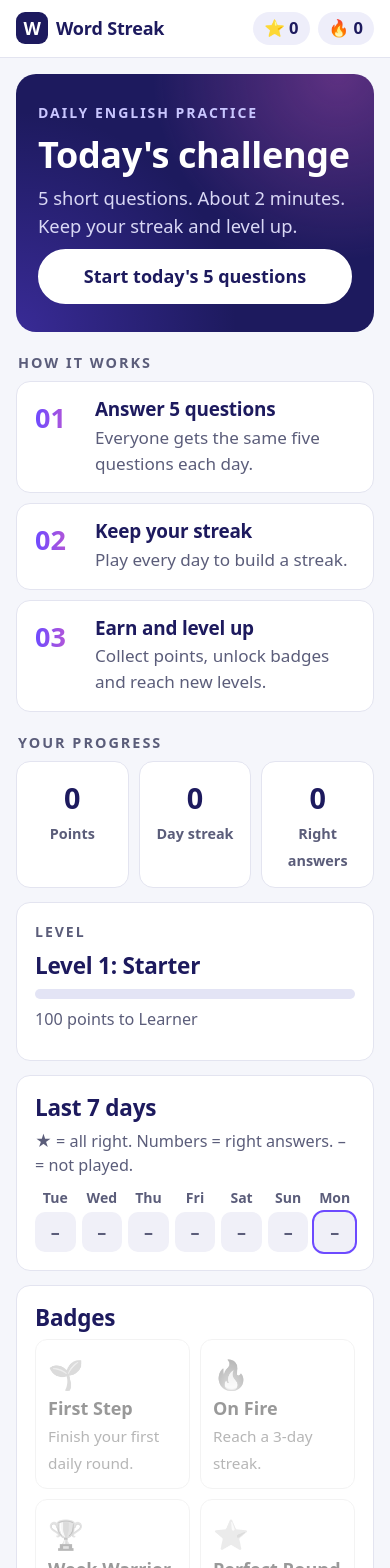
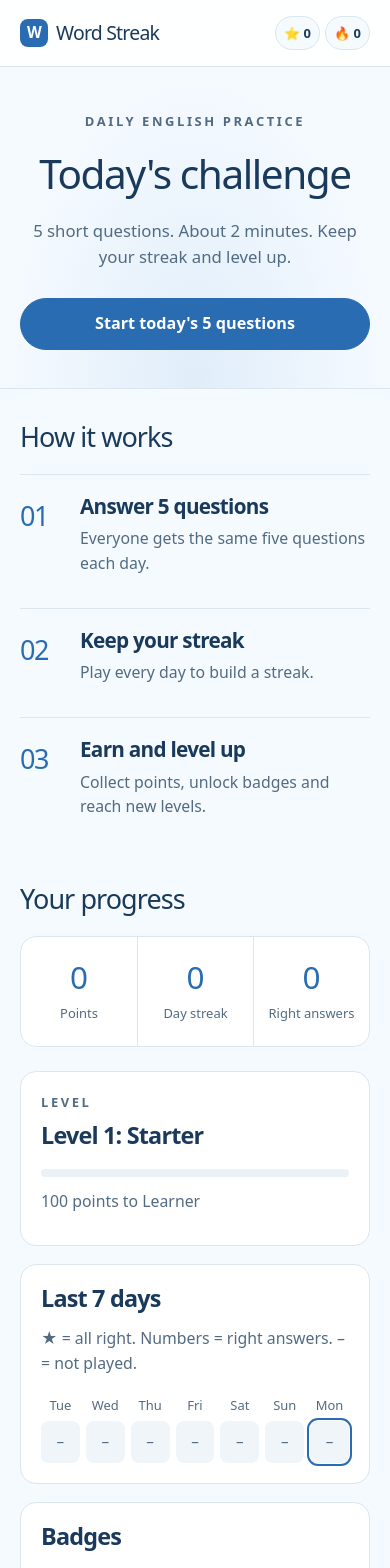
Before and after one commit to Vishnu-comp/Shrey, a React (Vite) app: page / in a window 390 px wide. Shown: the top 1568 px of the page. Built offline with nearby package versions, Linux system fonts and the light colour scheme.

Commit message:
Restyle Word Streak with Kenpath blue visual system
Blue/slate palette, open hero typography, numbered steps, responsive progress cards and accessible quiz controls.

```diff
--- a/src/styles.css
+++ b/src/styles.css
@@ -1,156 +1,143 @@
-/* Visual style inspired by the Kenpath booth: deep navy band, clean white panels, numbered sections.
-   Mobile first. No external fonts or images, so the first load stays small. */
+/* Kenpath-inspired: blue/slate palette, open typography, pill actions and numbered sections.
+   System fonts and CSS-only decoration keep this light on mobile data. */
 :root {
-  --navy: #1d1a5e;
-  --navy-2: #2b2680;
-  --violet: #6d4aff;
-  --pink: #d65bc4;
-  --bg: #f5f6fb;
-  --card: #ffffff;
-  --ink: #14133b;
-  --muted: #5b5d7a;
-  --line: #e3e4f0;
+  --navy: #1a3a5c;
+  --blue: #2a6cb2;
+  --bg: #f5faff;
+  --card: #fff;
+  --ink: #1a3a5c;
+  --muted: #526b82;
+  --line: #dbe6ef;
   --good: #166534;
-  --good-bg: #dcfce7;
+  --good-bg: #e6f6eb;
   --bad: #991b1b;
-  --bad-bg: #fee2e2;
-  --accent-grad: linear-gradient(90deg, var(--violet), var(--pink));
-  --radius: 14px;
+  --bad-bg: #fff0ef;
   --tap: 52px;
-  font-size: 18px;
-  font-family: system-ui, -apple-system, "Segoe UI", Roboto, "Noto Sans", "Helvetica Neue", Arial, sans-serif;
+  font: 18px/1.55 system-ui, -apple-system, "Segoe UI", Roboto, sans-serif;
   color-scheme: light;
 }
 * { box-sizing: border-box; }
-html, body { margin: 0; background: var(--bg); color: var(--ink); line-height: 1.5; }
-body { min-height: 100vh; display: flex; flex-direction: column; -webkit-text-size-adjust: 100%; }
-.wrap { width: 100%; max-width: 620px; margin: 0 auto; padding: 0 16px 8px; flex: 1; outline: none; }
-h1, h2, h3 { line-height: 1.2; margin: 0 0 8px; letter-spacing: -0.01em; }
-h1 { font-size: 2rem; font-weight: 800; }
-h2 { font-size: 1.25rem; font-weight: 700; color: var(--navy); }
-p { margin: 0 0 10px; }
-.muted { color: var(--muted); }
-.small { font-size: 0.9rem; }
-.eyebrow {
-  text-transform: uppercase; letter-spacing: 0.14em; font-size: 0.78rem; font-weight: 700; margin: 0 0 10px;
-  color: var(--muted);
-}
-.hero-band .eyebrow { color: #c9c6ff; }
-
-/* Top bar: white, navy wordmark, like the booth header */
-.topbar {
-  position: sticky; top: 0; z-index: 2;
-  display: flex; justify-content: space-between; align-items: center; gap: 8px;
-  padding: 12px 16px; background: rgba(255,255,255,.96); border-bottom: 1px solid var(--line);
-  backdrop-filter: blur(6px);
-}
-.brand { font-weight: 800; color: var(--navy); display: flex; align-items: center; gap: 8px; letter-spacing: -0.01em; }
-.brand-mark {
-  width: 32px; height: 32px; border-radius: 9px; background: var(--navy); color: #fff;
-  display: inline-grid; place-items: center; font-weight: 800;
-}
-.topbar-stats { display: flex; gap: 8px; font-weight: 700; font-size: 0.92rem; }
-.pill { background: #eeeefa; color: var(--navy); border-radius: 999px; padding: 4px 11px; white-space: nowrap; }
-
-/* Navy hero band, like the booth's dark banner */
-.hero-band {
-  background: var(--navy);
-  background-image: radial-gradient(circle at 90% 0%, rgba(214,91,196,.35), transparent 45%),
-                    radial-gradient(circle at 0% 100%, rgba(109,74,255,.35), transparent 50%);
-  color: #fff;
-  border-radius: 20px; padding: 28px 22px; margin: 16px 0 16px;
-}
-.hero-band h1 { color: #fff; }
-.hero-band .lede { color: #d9d8f5; font-size: 1.02rem; }
-.hero-band .small { color: #c9c6ff; }
-
-.card { background: var(--card); border: 1px solid var(--line); border-radius: var(--radius); padding: 18px; margin-bottom: 14px; }
-.section-title { font-size: 0.8rem; text-transform: uppercase; letter-spacing: 0.14em; color: var(--muted); margin: 22px 2px 10px; font-weight: 700; }
-
-.grid-3 { display: grid; grid-template-columns: repeat(3, 1fr); gap: 10px; margin-bottom: 14px; }
-.stat { background: var(--card); border: 1px solid var(--line); border-radius: var(--radius); padding: 14px 8px; text-align: center; }
-.stat strong { display: block; font-size: 1.6rem; color: var(--navy); font-weight: 800; }
-.stat span { font-size: 0.8rem; color: var(--muted); font-weight: 600; }
-
-/* Numbered steps, like the "We Build / We Train / We Run" columns */
-.step-grid { display: grid; gap: 10px; }
-.step { background: var(--card); border: 1px solid var(--line); border-radius: var(--radius); padding: 16px 18px; display: grid; grid-template-columns: 48px 1fr; gap: 12px; align-items: start; }
-.step .num { font-size: 1.5rem; font-weight: 800; background: var(--accent-grad); -webkit-background-clip: text; background-clip: text; color: transparent; }
-.step h3 { font-size: 1.05rem; color: var(--navy); margin-bottom: 4px; }
-.step p { color: var(--muted); font-size: 0.95rem; margin: 0; }
-
-.btn {
-  display: inline-flex; align-items: center; justify-content: center; gap: 8px;
-  min-height: var(--tap); width: 100%; padding: 12px 20px; border-radius: 999px;
-  border: 2px solid var(--navy); background: var(--navy); color: #fff;
-  font: inherit; font-weight: 700; cursor: pointer; text-decoration: none;
-}
-.btn:hover { background: var(--navy-2); }
-.btn.light { background: #fff; color: var(--navy); border-color: #fff; }
-.btn.light:hover { background: #ecebff; }
-.btn.secondary { background: var(--card); color: var(--navy); }
-.btn.ghost { background: transparent; border-color: var(--line); color: var(--muted); }
-.btn:focus-visible, .option:focus-visible, .link:focus-visible { outline: 3px solid var(--pink); outline-offset: 2px; }
+html { scroll-behavior: smooth; scroll-padding-top: 100px; }
+body { margin: 0; background: var(--bg); color: var(--ink); -webkit-text-size-adjust: 100%; }
+button, a { -webkit-tap-highlight-color: transparent; }
+.wrap { width: min(100%, 1120px); margin: auto; padding: 0 24px 32px; outline: none; }
+h1, h2, h3 { line-height: 1.15; margin: 0 0 14px; letter-spacing: -.035em; }
+h1 { font-size: clamp(2.25rem, 5.5vw, 4.4rem); font-weight: 400; }
+h2 { font-size: 1.3rem; font-weight: 550; }
+h3 { font-size: 1.15rem; font-weight: 600; }
+p { margin: 0 0 12px; }
+.muted, .small, .footer { color: var(--muted); }
+.small { font-size: .88rem; }
+.eyebrow { text-transform: uppercase; letter-spacing: .2em; font-size: .72rem; font-weight: 600; color: var(--muted); margin-bottom: 20px; }
+.topbar { display: flex; align-items: center; gap: 20px; padding: 20px max(24px, calc((100% - 1072px) / 2)); background: #ffffffed; border-bottom: 1px solid var(--line); }
+.brand { display: flex; align-items: center; gap: 10px; font-size: 1.3rem; font-weight: 450; letter-spacing: -.04em; white-space: nowrap; }
+.brand-mark { display: grid; place-items: center; width: 34px; height: 34px; border-radius: 8px; background: var(--blue); color: #fff; font-size: 1rem; font-weight: 700; }
+.header-link { margin-left: auto; font-size: .8rem; text-decoration: none; color: var(--muted); min-height: 44px; display: flex; align-items: center; }
+.topbar-stats { display: flex; gap: 8px; margin-left: auto; font-size: .78rem; font-weight: 600; }
+.pill { padding: 8px 12px; border: 1px solid var(--line); border-radius: 999px; white-space: nowrap; background: #f5faff; }
+.hero-band { text-align: center; padding: 64px 24px 56px; position: relative; background: radial-gradient(ellipse at 50% 100%, #e0edf9, transparent 70%); border-bottom: 1px solid var(--line); margin: 0 -24px; }
+.hero-band h1 span { color: var(--blue); }
+.hero-band .lede { max-width: 530px; margin: 20px auto 28px; color: var(--muted); font-size: 1rem; }
+.hero-action { max-width: 360px; margin: auto; }
+.hero-note { margin: 18px auto 0; color: var(--muted); font-size: .72rem; max-width: 420px; }
+.section-title { margin: 42px 0 24px; font-size: clamp(1.5rem, 3vw, 2rem); font-weight: 450; }
+.card { padding: 26px; background: var(--card); border: 1px solid var(--line); border-radius: 16px; margin-bottom: 18px; }
+.card .eyebrow { margin-bottom: 10px; }
+.step-grid { display: grid; grid-template-columns: repeat(3, 1fr); gap: 28px; }
+.step { border-top: 1px solid var(--line); padding: 20px 0; }
+.step .num { display: block; color: var(--blue); font-size: 2rem; font-weight: 350; margin-bottom: 20px; letter-spacing: -.05em; }
+.step p { color: var(--muted); font-size: .88rem; max-width: 300px; }
+.progress-section { border-top: 1px solid var(--line); margin-top: 24px; }
+.grid-3 { display: grid; grid-template-columns: repeat(3, 1fr); border: 1px solid var(--line); border-radius: 16px; background: var(--card); margin-bottom: 24px; }
+.stat { padding: 24px 8px; text-align: center; }
+.stat + .stat { border-left: 1px solid var(--line); }
+.stat strong { display: block; font-size: 2.25rem; font-weight: 400; line-height: 1.3; color: var(--blue); }
+.stat span { font-size: .82rem; color: var(--muted); }
+.progress-grid { display: grid; grid-template-columns: 1fr 1fr; gap: 20px; }
+.progress { height: 8px; background: #eaf1f7; border-radius: 999px; overflow: hidden; margin: 20px 0 12px; }
+.progress > div { height: 100%; background: var(--blue); border-radius: inherit; transition: width .2s ease; }
+.btn { display: inline-flex; align-items: center; justify-content: center; gap: 8px; min-height: var(--tap); width: 100%; padding: 12px 20px; border-radius: 999px; border: 1px solid var(--blue); background: var(--blue); color: #fff; font: inherit; font-size: .9rem; font-weight: 600; cursor: pointer; text-decoration: none; }
+.btn:hover { background: #20578f; border-color: #20578f; }
+.btn.light { background: var(--blue); color: #fff; }
+.btn.secondary, .btn.ghost { background: transparent; color: var(--blue); border-color: var(--line); }
 .btn:disabled { opacity: .5; cursor: default; }
 .btn + .btn { margin-top: 10px; }
-
-.progress { height: 10px; background: #e3e4f5; border-radius: 999px; overflow: hidden; margin: 10px 0 8px; }
-.progress > div { height: 100%; background: var(--accent-grad); border-radius: 999px; transition: width .3s ease; }
-.hero-band .progress { background: rgba(255,255,255,.25); }
-
-.week { display: grid; grid-template-columns: repeat(7, 1fr); gap: 6px; text-align: center; margin-top: 8px; }
-.day { font-size: 0.78rem; color: var(--muted); font-weight: 600; }
-.dot {
-  display: grid; place-items: center; height: 40px; border-radius: 10px;
-  background: #f0f0f8; color: var(--muted); font-weight: 700; margin-top: 4px;
-}
+:focus-visible { outline: 3px solid #287bbb; outline-offset: 4px; }
+.wrap:focus { outline: none; }
+.week { display: grid; grid-template-columns: repeat(7, 1fr); gap: 6px; text-align: center; margin-top: 20px; }
+.day { font-size: .72rem; color: var(--muted); }
+.dot { display: grid; place-items: center; height: 42px; border-radius: 8px; background: #f0f5fa; color: var(--muted); font-size: .85rem; margin-top: 6px; }
 .dot.full { background: var(--good-bg); color: var(--good); }
-.dot.part { background: #fdf0dc; color: #92400e; }
-.dot.today { outline: 2px solid var(--violet); }
-
-.badges { display: grid; grid-template-columns: repeat(2, 1fr); gap: 10px; }
-.badge { border: 1px solid var(--line); border-radius: 12px; padding: 12px; background: var(--card); }
-.badge .ico { font-size: 1.6rem; }
-.badge strong { display: block; color: var(--navy); }
-.badge span { font-size: 0.85rem; color: var(--muted); }
-.badge.locked { opacity: .45; filter: grayscale(1); }
-.badge.new-badge { border-color: var(--violet); background: #f4f1ff; }
-
-details summary { cursor: pointer; font-weight: 700; color: var(--navy); min-height: 44px; display: flex; align-items: center; }
-details ul { padding-left: 20px; margin: 8px 0 0; }
-details li { margin-bottom: 6px; }
-
-/* Quiz */
-.quiz-head { display: flex; justify-content: space-between; align-items: center; margin: 14px 0 4px; }
-.question { font-size: 1.3rem; font-weight: 700; margin: 6px 0 16px; color: var(--navy); }
-.options { display: grid; gap: 10px; }
-.option {
-  min-height: var(--tap); padding: 12px 16px; text-align: left; width: 100%;
-  border: 2px solid var(--line); border-radius: 12px; background: var(--card);
-  font: inherit; color: var(--ink); cursor: pointer;
-}
-.option:hover:not(:disabled) { border-color: var(--violet); }
+.dot.part { background: #fff3dd; color: #92400e; }
+.dot.today { outline: 2px solid var(--blue); outline-offset: 1px; }
+.badges { display: grid; grid-template-columns: repeat(3, 1fr); gap: 14px; margin-top: 20px; }
+.badge { border: 1px solid var(--line); border-radius: 12px; padding: 18px; background: var(--card); }
+.badge .ico { font-size: 1.5rem; }
+.badge strong { display: block; font-size: .9rem; margin: 8px 0 4px; font-weight: 600; }
+.badge span { display: block; font-size: .8rem; color: var(--muted); }
+.badge.locked { background: #f8fafc; }
+.badge.locked .ico { filter: grayscale(1); opacity: .65; }
+.badge.new-badge { border-color: var(--blue); background: #eef6ff; }
+details summary { cursor: pointer; font-weight: 600; min-height: 44px; }
+details ul { padding-left: 22px; margin-top: 14px; }
+details li { margin-bottom: 10px; font-size: .9rem; }
+.quiz-head { display: flex; align-items: center; justify-content: space-between; gap: 12px; margin-top: 30px; font-size: .9rem; }
+.wrap:has(.quiz-head), .wrap:has(.result-big) { max-width: 720px; padding-bottom: 60px; }
+.question { font-size: 1.4rem; line-height: 1.4; font-weight: 500; margin: 0 0 22px; }
+.options { display: grid; gap: 12px; }
+.option { min-height: var(--tap); padding: 14px 18px; text-align: left; width: 100%; border: 1px solid var(--line); border-radius: 12px; background: var(--card); font: inherit; color: var(--ink); cursor: pointer; }
+.option:hover:not(:disabled) { border-color: var(--blue); background: #f4f9fe; }
 .option:disabled { cursor: default; }
-.option.correct { border-color: var(--good); background: var(--good-bg); }
-.option.wrong { border-color: var(--bad); background: var(--bad-bg); }
-.feedback { margin-top: 14px; padding: 12px 14px; border-radius: 12px; }
+.option.correct { border: 2px solid var(--good); background: var(--good-bg); }
+.option.wrong { border: 2px solid var(--bad); background: var(--bad-bg); }
+.feedback { margin-top: 18px; padding: 16px; border-radius: 12px; }
 .feedback.good { background: var(--good-bg); color: var(--good); }
 .feedback.bad { background: var(--bad-bg); color: var(--bad); }
-.feedback p { color: var(--ink); margin-top: 4px; }
-.result-big { font-size: 2.6rem; font-weight: 800; margin: 4px 0; color: var(--navy); }
-.stack > * + * { margin-top: 10px; }
-.link { background: none; border: none; color: var(--navy); font: inherit; font-weight: 600; text-decoration: underline; padding: 10px 0; cursor: pointer; min-height: 44px; }
+.feedback p { color: var(--ink); margin-top: 8px; }
+.result-big { font-size: 3.5rem; font-weight: 400; color: var(--blue); }
+.wrap:has(.result-big) { padding-top: 32px; }
+.stack > * + * { margin-top: 12px; }
+.link { background: none; border: none; color: var(--blue); font: inherit; font-size: .88rem; text-decoration: underline; padding: 10px 0; cursor: pointer; min-height: 44px; }
 .danger { color: var(--bad); }
-
-.footer { text-align: center; color: var(--muted); font-size: 0.85rem; padding: 24px 16px 28px; border-top: 1px solid var(--line); margin-top: 16px; background: var(--card); }
-
-@media (min-width: 720px) {
-  :root { font-size: 19px; }
-  .badges { grid-template-columns: repeat(3, 1fr); }
-  .wrap { padding-top: 0; }
-  .hero-band { padding: 40px 36px; }
-  h1 { font-size: 2.4rem; }
+.footer { text-align: center; font-size: .75rem; padding: 26px 24px; border-top: 1px solid var(--line); background: var(--card); }
+@media (max-width: 700px) {
+  .wrap { padding: 0 20px 24px; }
+  .topbar { padding: 16px 20px; gap: 8px; }
+  .brand { font-size: 1.08rem; gap: 8px; }
+  .header-link { display: none; }
+  .hero-band { margin: 0 -20px; padding: 44px 20px 38px; }
+  .hero-band .lede { font-size: .93rem; }
+  .step-grid { grid-template-columns: 1fr; gap: 0; }
+  .step { display: grid; grid-template-columns: 44px 1fr; gap: 16px; padding: 20px 0; }
+  .step .num { font-size: 1.5rem; margin: 0; }
+  .step h3 { margin-bottom: 8px; }
+  .step p { max-width: none; }
+  .section-title { margin: 32px 0 22px; }
+  .progress-grid { grid-template-columns: 1fr; gap: 0; }
+  .card { padding: 20px; }
+  .badges { grid-template-columns: repeat(2, 1fr); gap: 10px; }
+  .badge { padding: 14px; }
+  .stat { padding: 20px 6px; }
+  .stat strong { font-size: 1.75rem; }
+  .stat span { font-size: .72rem; }
+  .topbar-stats { gap: 5px; font-size: .72rem; }
+  .pill { padding: 6px 8px; }
+  .brand-mark { width: 28px; height: 28px; font-size: .85rem; }
+}
+@media (max-width: 360px) {
+  .topbar { padding: 14px 12px; }
+  .brand { font-size: 1rem; }
+  .week { gap: 4px; }
+  .day { font-size: .65rem; }
+  .dot { font-size: .75rem; }
 }
 @media (prefers-reduced-motion: reduce) {
-  * { transition: none !important; animation: none !important; }
+  *, html { transition: none !important; animation: none !important; scroll-behavior: auto !important; }
 }
+
+.icon { width: 20px; height: 20px; vertical-align: middle; flex-shrink: 0; }
+.pill { display: inline-flex; align-items: center; gap: 4px; }
+.pill .icon { width: 14px; height: 14px; }
+.badge .icon { width: 28px; height: 28px; color: var(--blue); }
+.badge.locked .icon { color: var(--muted); }
+.streak-line { display: flex; align-items: center; gap: 6px; }
```
